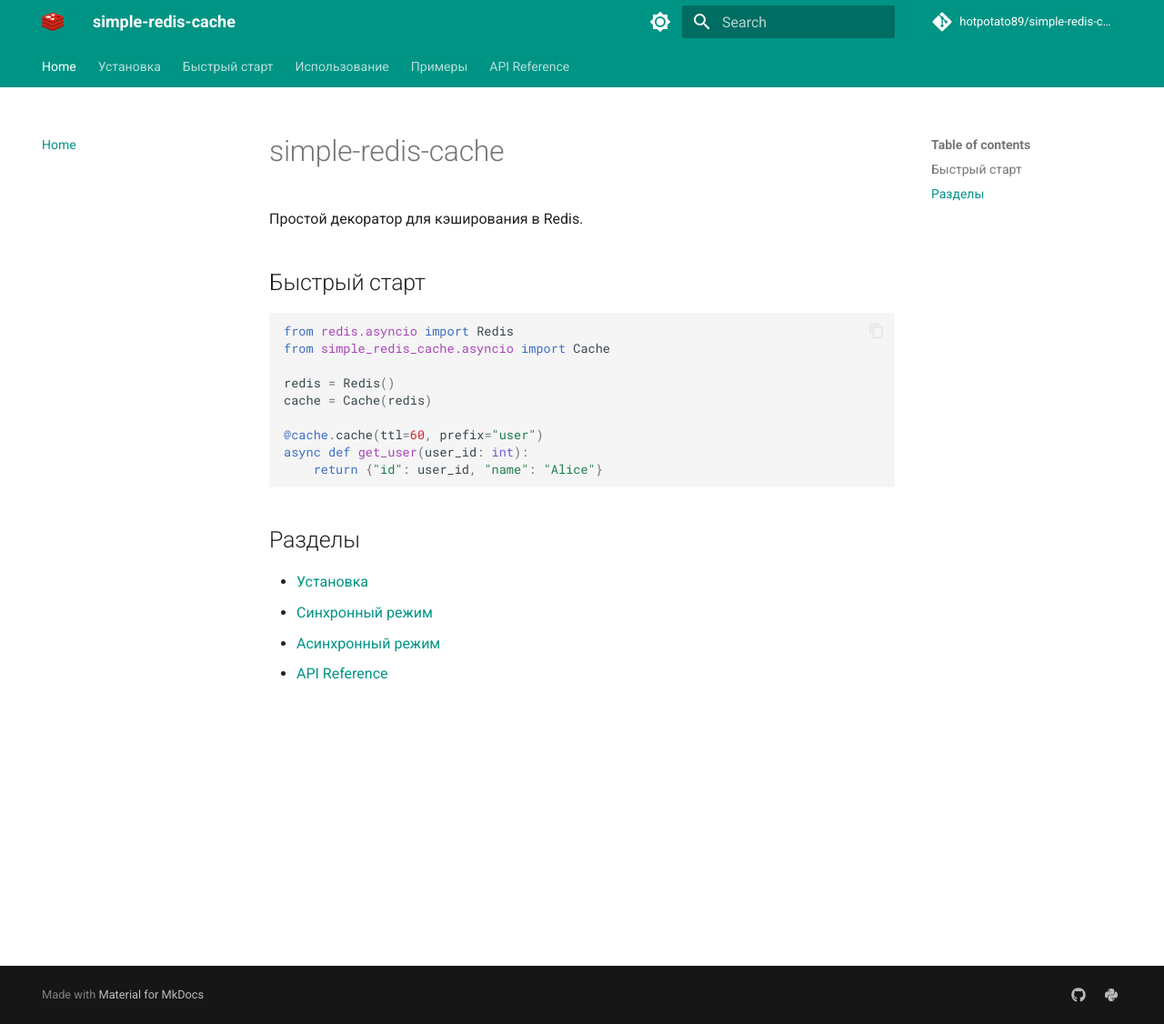
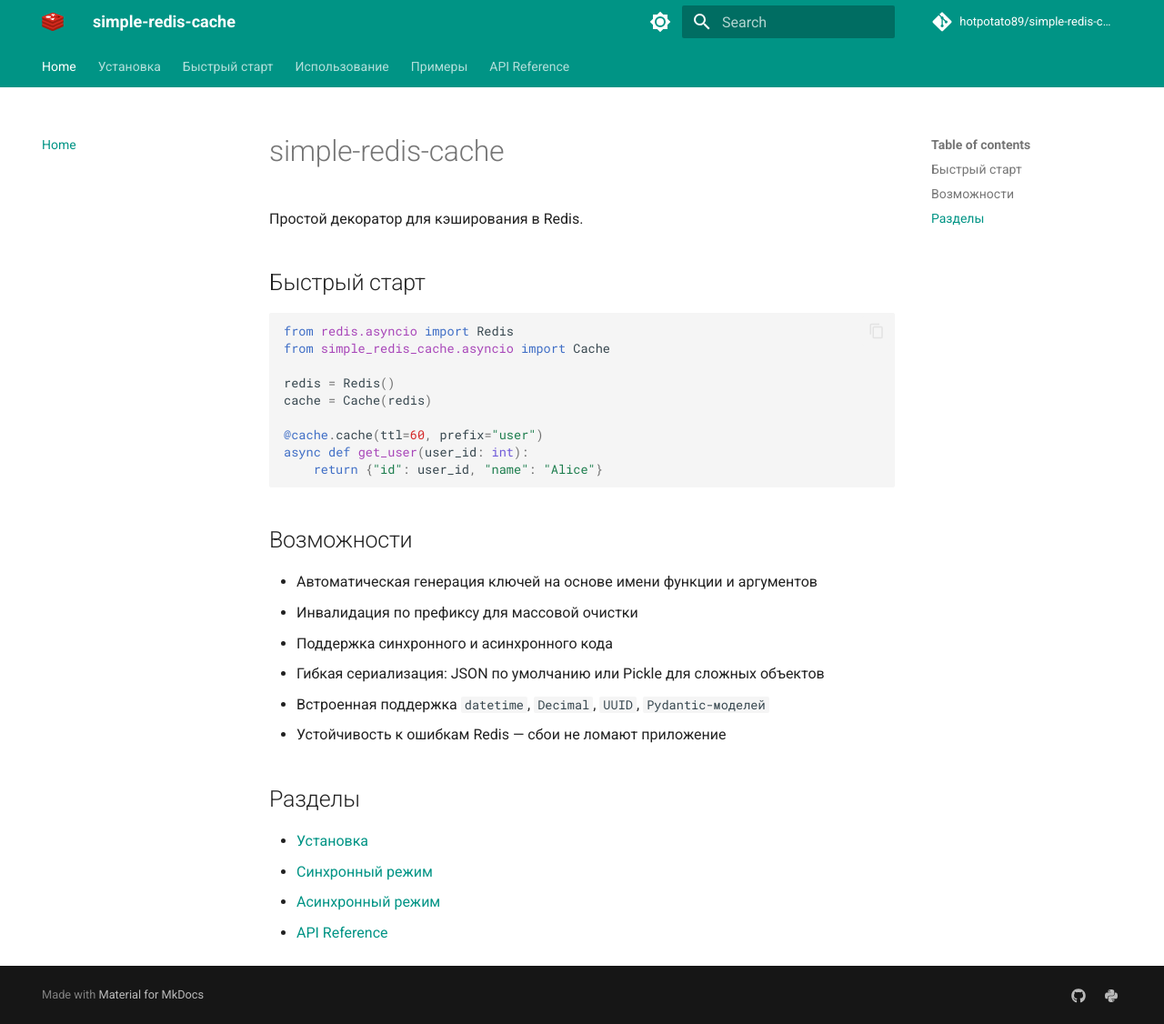
Before and after one commit to hotpotato89/simple-redis-cache, an MkDocs documentation site: the page built from docs/index.md, in a window 1280 px wide and 1126 px high. Shown: the whole window at 91% size. Built offline with MkDocs 1.6.1 and Material for MkDocs 9.7.7, drawn with Linux system fonts in a browser that asks for light colours; comment, search, counter and statistics services are not loaded.

Commit message:
docs(index.md): possibilities

````diff
--- a/docs/index.md
+++ b/docs/index.md
@@ -16,6 +16,15 @@
     return {"id": user_id, "name": "Alice"}
 ```
 
+## Возможности
+
+* Автоматическая генерация ключей на основе имени функции и аргументов
+* Инвалидация по префиксу для массовой очистки
+* Поддержка синхронного и асинхронного кода
+* Гибкая сериализация: JSON по умолчанию или Pickle для сложных объектов
+* Встроенная поддержка `datetime`, `Decimal`, `UUID`, `Pydantic-моделей`
+* Устойчивость к ошибкам Redis — сбои не ломают приложение
+
 ## Разделы
 
 * [Установка](installation.md)
````
